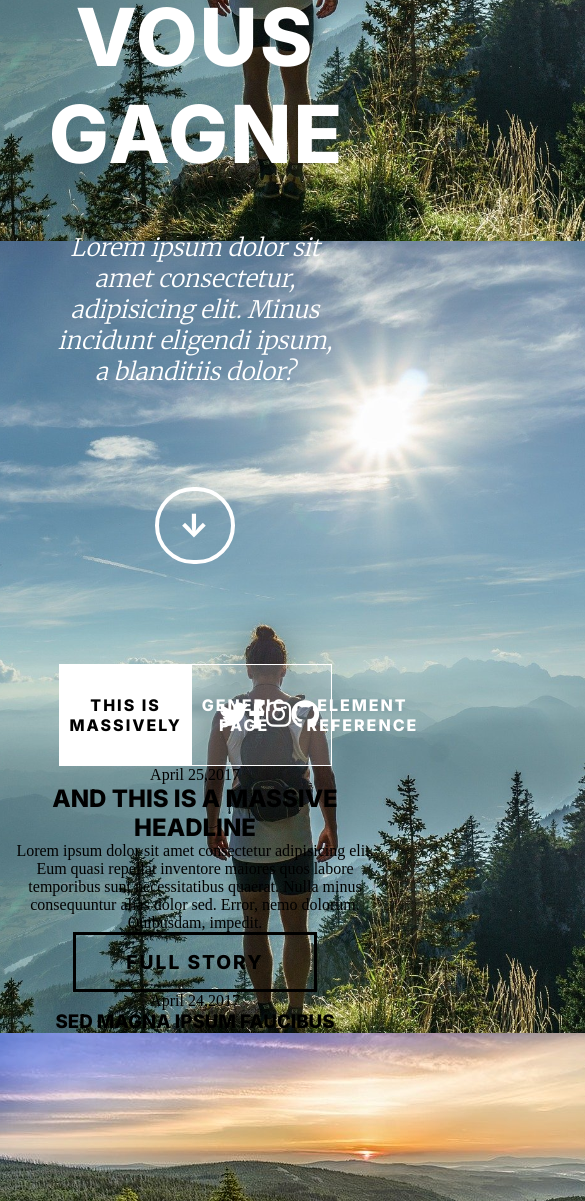
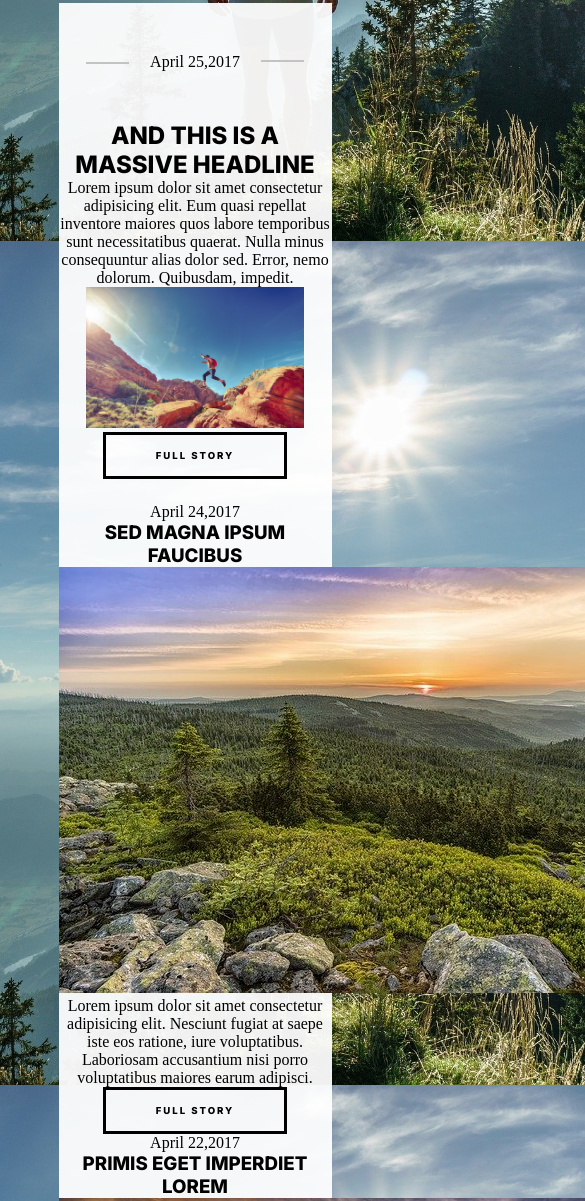
Before and after one commit to jcc6971/integration-montagne, a plain HTML site: page index.html in a window 390 px wide. Shown: the part 603-1804 px from the top of the page, 585 px wide, since content can reach past the window. Drawn offline with Linux system fonts and the light colour scheme.

Commit message:
10-03-23-13h

```diff
--- a/index.html
+++ b/index.html
@@ -41,22 +41,23 @@
       </div>
     </div>
   </header>
-  <section>
-
-    <div class="massive">
+  <main>
+    <section class="mass">
       <div class="date">
         <p>April 25,2017</p>
       </div>
+
+      <div class="massive">
         <div class="andthis">
           <h2>and this is a massive headline</h2>
           <p>Lorem ipsum dolor sit amet consectetur adipisicing elit. Eum quasi repellat inventore maiores quos labore
             temporibus sunt necessitatibus quaerat. Nulla minus consequuntur alias dolor sed. Error, nemo dolorum.
             Quibusdam, impedit.</p>
         </div>
-      <div class="imgmass"></div>
-      <button>full story</button>
+        <div class="imgmass"><img src="./assets/images/pic01.jpg" alt="homme qui saute"></div>
 
       </div>
+      <button>full story</button>
     </section>
     <section>
       <div class="photos">
@@ -79,6 +80,7 @@
 
       </div>
     </section>
+  </main>
   <footer>
     <div class="contact">
       <div class="contact-left">
--- a/style.scss
+++ b/style.scss
@@ -19,6 +19,9 @@ button {
   &:hover {
     background: rgb(0, 153, 255);
   }
+  @media screen and (max-width: 500px) {
+    font-size: 0.6rem;
+  }
 }
 h1,
 h2,
@@ -33,7 +36,8 @@ body {
   background: url(./assets/images/bg.jpg) fixed center/cover;
 }
 header {
-  min-height: 100vh;
+  min-height: 60vh;
+
   .header {
     .titre {
       width: 75%;
@@ -43,12 +47,22 @@ header {
         letter-spacing: 2px;
         color: white;
         margin: 300px 0 50px 0;
+        @media screen and (max-width: 970px) {
+          font-size: 4rem;
+        }
+        @media screen and (max-width: 770px) {
+          font-size: 1.3rem;
+          margin: 100px 0 50px 0;
+        }
       }
       p {
         font-family: "Merriweather", serif;
         color: white;
         font-size: 1.5rem;
         font-style: italic;
+        @media screen and (max-width: 770px) {
+          font-size: 1.2rem;
+        }
       }
       button {
         padding: 15px 20px;
@@ -57,6 +71,10 @@ header {
         color: white;
         border: white solid 4px;
         border-radius: 200px;
+        @media screen and (max-width: 500px) {
+          font-size: 1rem;
+          margin: 50px 0;
+        }
       }
     }
   }
@@ -65,19 +83,7 @@ header {
     width: 70%;
     display: flex;
     justify-content: space-between;
-    border: 1px solid white;
-    background-color: rgba(255, 255, 255, 0.164);
-    .reseau {
-      width: 30%;
-      margin: 0 30px;
-      display: flex;
-      justify-content: space-between;
-      align-items: center;
-      i {
-        color: white;
-        font-size: 1.8rem;
-      }
-    }
+    background: rgba(255, 255, 255, 0.377);
     nav {
       width: 45%;
       &:hover li:not(:hover) {
@@ -94,6 +100,9 @@ header {
           color: white;
           padding: 30px 10px;
         }
+        @media screen and (max-width: 760px) {
+          font-size: 0.9rem;
+        }
         & :first-child {
           background: white;
           color: black;
@@ -105,4 +114,64 @@ header {
       }
     }
   }
+  @media screen and (max-width: 900px) {
+    .reseau {
+      display: none;
+    }
+    .nav nav {
+      width: 100%;
+    }
+  }
 }
+.reseau {
+  width: 30%;
+  margin: 0 30px;
+  display: flex;
+  justify-content: space-between;
+  align-items: center;
+  color: white;
+  font-size: 1.8rem;
+}
+main {
+  background: rgba(255, 255, 255, 0.938);
+  width: 70%;
+  margin: 0 auto;
+}
+.mass {
+  min-height: 500px;
+
+  img {
+    width: 80%;
+  }
+}
+.date {
+  font-size: 1.5rem;
+  padding: 50px 0;
+  position: relative;
+  @media screen and (max-width: 500px) {
+    font-size: 1rem;
+  }
+  &::before,
+  &::after {
+    content: "";
+    display: inline-block;
+    border: 1px #c3c3c3 solid;
+    width: 30%;
+    position: absolute;
+    @media screen and (max-width: 1100px) {
+      width: 28%;
+    }
+    @media screen and (max-width: 940px) {
+      width: 15%;
+    }
+  }
+  &::before {
+    top: 50%;
+    left: 10%;
+  }
+
+  &::after {
+    bottom: 50%;
+    right: 10%;
+  }
+}
```
Also changed, not shown: style.css, 1 other file. Lines whose indentation alone changed are shown as unchanged.
